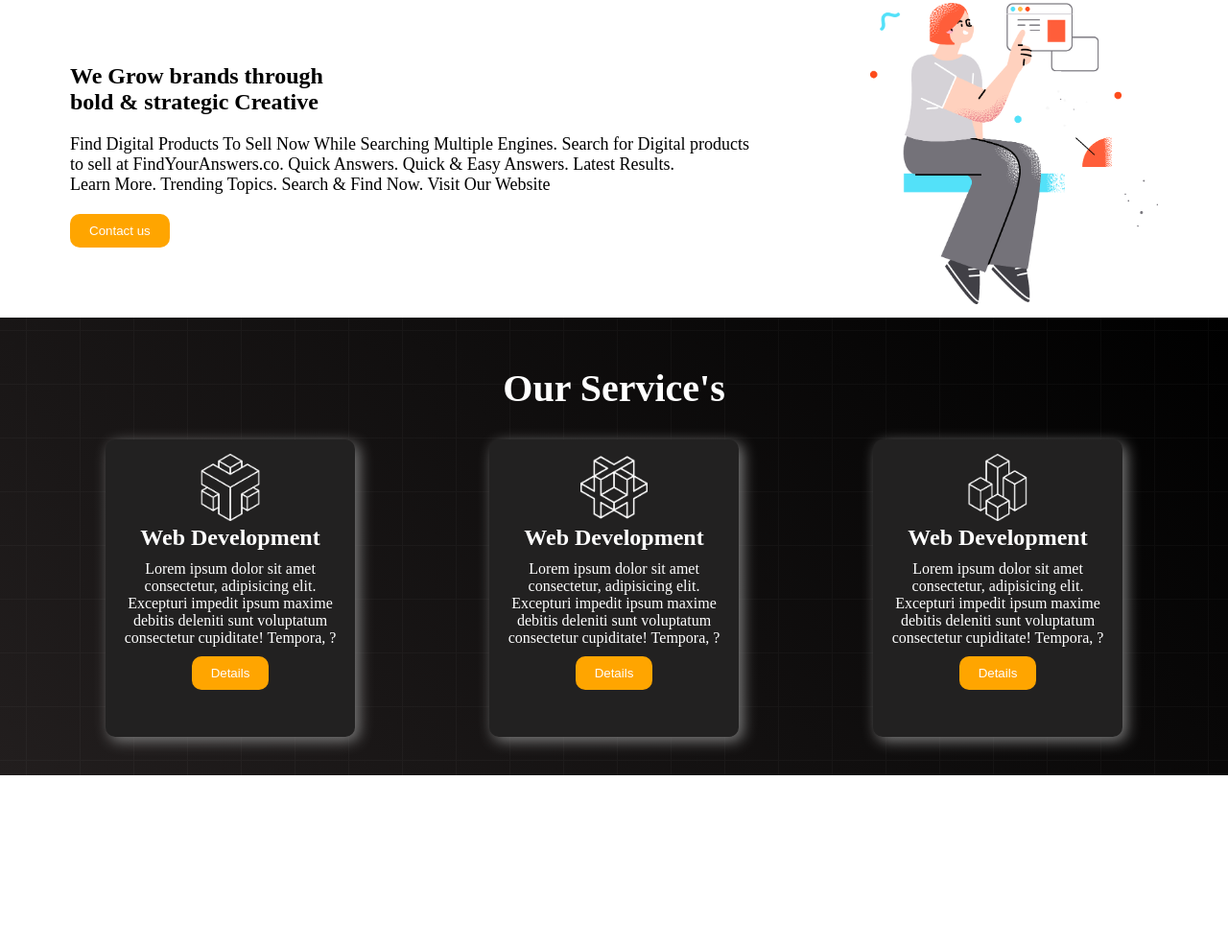
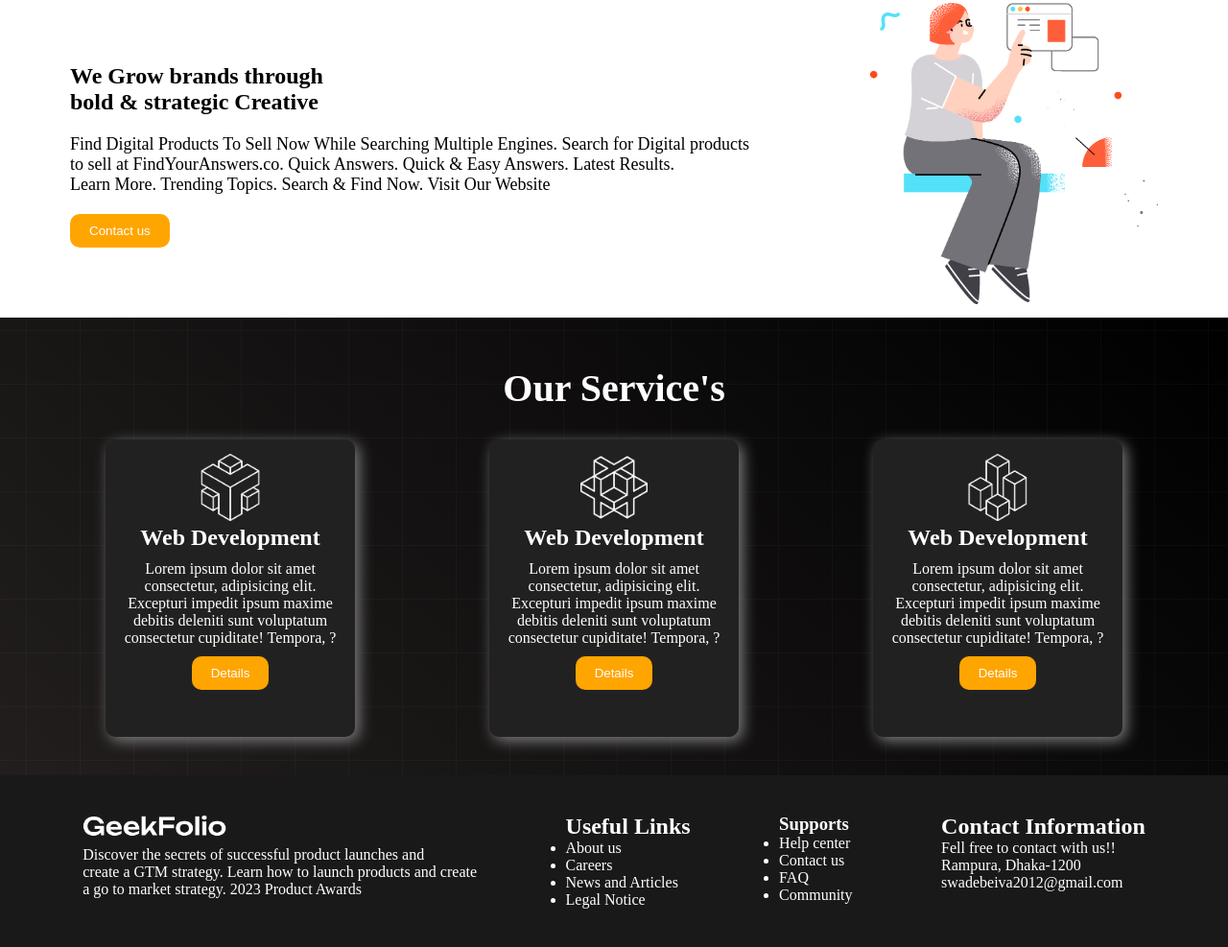
Before and after one commit to swadeb-pzero/digital-product, a plain HTML site: page index.html in a window 1280 px wide. Shown: the part 947-1934 px from the top of the page at 96% size. Before the commit the page ends 1755 px from the top, so only its background shows below. Drawn offline with Linux system fonts and the light colour scheme.

Commit message:
added footer

```diff
--- a/index.html
+++ b/index.html
@@ -77,5 +77,37 @@
         </section>
     </main>
     <!-- main -->
+    <footer>
+        <div class="footer-container">
+            <div class="footer-logo">
+                <img class="logo" src="./logo/logo-light.png" alt="">
+                <p>Discover the secrets of successful product launches and <br> create a GTM strategy. Learn how to launch products and create  <br>a go to market strategy. 2023 Product Awards</p>
+            </div>
+            <div class="links">
+                <h2>Useful Links</h2>
+                <ul>
+                    <li>About us</li>
+                    <li>Careers</li>
+                    <li>News and Articles</li>
+                    <li>Legal Notice</li>
+                </ul>
+            </div>
+            <div class="support">
+                <h3>Supports</h3>
+                <ul>
+                    <li>Help center</li>
+                    <li>Contact us</li>
+                    <li>FAQ</li>
+                    <li>Community</li>
+                </ul>
+            </div>
+            <div class="contact-info">
+                <h2>Contact Information</h2>
+                <p>Fell free to contact with us!!</p>
+                <p>Rampura, Dhaka-1200</p>
+                <p>swadebeiva2012@gmail.com</p>
+            </div>
+        </div>
+    </footer>
 </body>
 </html>
--- a/styles/style.css
+++ b/styles/style.css
@@ -113,3 +113,12 @@ box-details{
     color: white;
     padding: 20px;
 }
+/* footer */
+.footer-container{
+     display: flex;
+     background-color: rgb(26, 25, 25);
+     justify-content: space-around;
+     padding: 40px;
+     color: white;
+
+}
```
